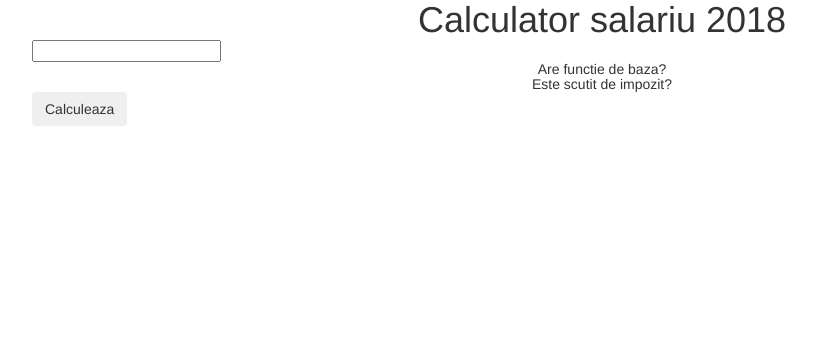
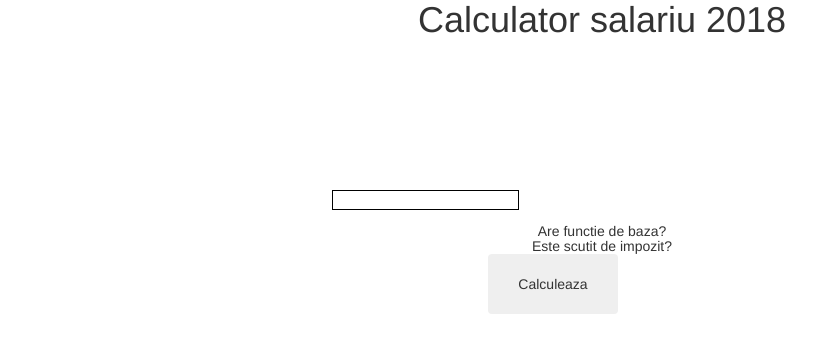
Before and after one commit to davidbanu/APISwagger, a plain HTML site: page index.html in a window 1280 px wide. Shown: the whole page, without its empty margins (38-854 px from the left). Drawn offline with nearby package versions, Linux system fonts and the light colour scheme.

Commit message:
adding border and margins + take val for salary

```diff
--- a/css/main.css
+++ b/css/main.css
@@ -31,3 +31,15 @@ table {
 	border-collapse: collapse;
 	border-spacing: 0;
 }
+
+#calc-salary {
+    margin-left: 40%;
+    width: 130px;
+    height: 60px;
+}
+
+#salariu {
+    margin-top: 20%;
+    margin-left: 40%;
+    border: 1px solid black;
+}
--- a/index.html
+++ b/index.html
@@ -10,7 +10,9 @@
             <div class="title text-center"><h1>Calculator salariu 2018</h1></div>
             <div class="row">
                 <div class="col-md-8">
-                    <input type="number text-center" name="salariu" id="salariu">
+                    <form>
+                            <input type="number text-center" name="salariu" id="salariu">
+                    </form>
                 </div>
                 <div class="col-md-4"></div>
             </div>
@@ -20,7 +22,7 @@
             <div class="row">
                 <div class="col-md-12 text-center"><h5>Este scutit de impozit?</h5></div>
             </div>
-            <button class="btn">Calculeaza</button>
+            <button class="btn" id="calc-salary">Calculeaza</button>
         </div>
 
         <!-- JS resources -->
--- a/js/main.js
+++ b/js/main.js
@@ -1 +1,11 @@
-// JS resource
+$(document).ready(function() {
+$('#calc-salary').on("click", function(){
+    calculateSalary();
+});
+
+function calculateSalary() {
+var salariu  = $("#salariu").val();
+console.warn(salariu);
+}
+
+});
```
